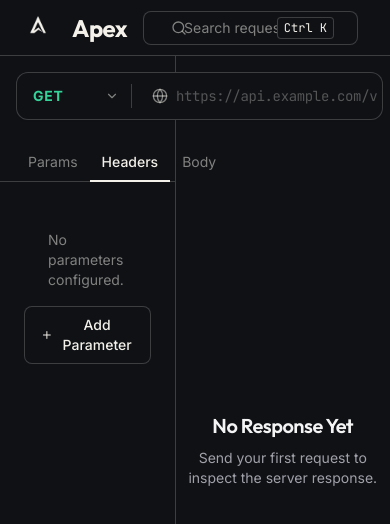
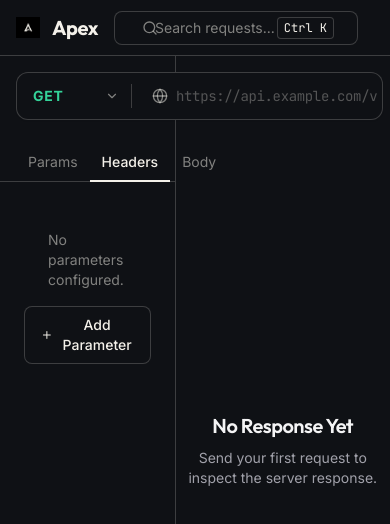
Before and after one commit to vardzz/api-request-playground, a Next.js app: page / in a window 390 px wide. Shown: the top 524 px of the page. Built offline with nearby package versions, Linux system fonts and the light colour scheme.

Commit message:
feat: implement main application layout with global search and responsive sidebar integration

```diff
--- a/app/page.tsx
+++ b/app/page.tsx
@@ -7,7 +7,7 @@ import HistorySidebar from '../components/history/HistorySidebar';
 import { Search } from 'lucide-react';
 import { useState, useEffect, useRef } from 'react';
 import Image from 'next/image';
-import apexLogo from './apex-logo.png';
+import apexLogo from './logo.png';
 
 export default function Home() {
   const [searchQuery, setSearchQuery] = useState('');
@@ -32,10 +32,10 @@ export default function Home() {
 
           {/* Left: Branding */}
           <div className="flex items-center gap-3 flex-1">
-            <div className="relative w-11 h-11 flex items-center justify-center">
-              <Image src={apexLogo} alt="Apex Logo" fill className="object-contain scale-110" />
+            <div className="relative w-6 h-6 flex items-center justify-center">
+              <Image src={apexLogo} alt="Apex Logo" fill className="object-contain" />
             </div>
-            <h1 className="text-2xl font-heading font-bold tracking-tight text-[#F4F1EA]">Apex</h1>
+            <h1 className="text-xl font-heading font-bold tracking-tight text-[#F4F1EA]">Apex</h1>
             <span className="hidden md:inline-flex items-center rounded bg-[#0F1115] px-2 py-0.5 text-xs font-medium text-[#F4F1EA] border border-[#F4F1EA]/20 ml-1">
               Workspace
             </span>
```
Also changed, not shown: app/icon.png.
